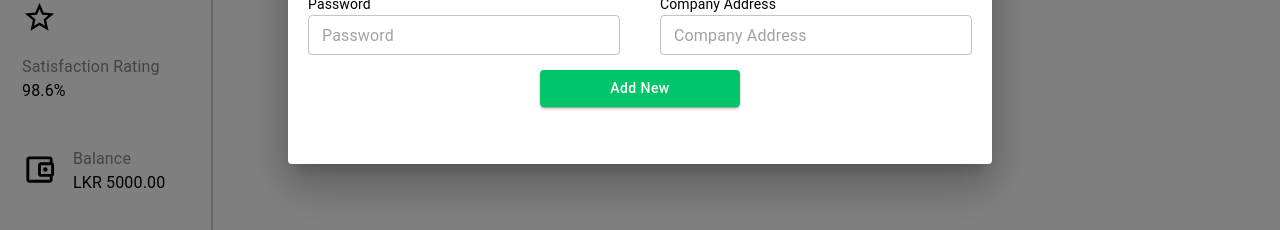
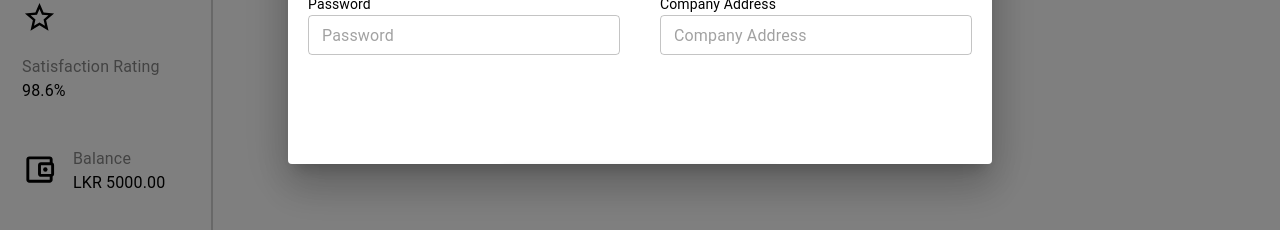
Before and after one commit to hashiniridmika/solar-company-management-system-we-bfrontend, a React (Create React App) app: page /user in a window 1280 px wide. Both pictures are taken after a click on the button "Add New". Shown: the part 536-766 px from the top of the page. Built offline with nearby package versions, Linux system fonts and the light colour scheme; no server answers.

Commit message:
Add new dialog box button is changed

```diff
--- a/src/components/AddNewBox/AddNewDialogBoxButton.js
+++ b/src/components/AddNewBox/AddNewDialogBoxButton.js
@@ -3,13 +3,15 @@ import { Button } from "@mui/material";
 
 export default function AddNewDialogBoxButton() {
   return (
-    <div>
+    <div
+      style={{ paddingLeft: "20px", paddingTop: "95px", paddingRight: "20px" }}
+    >
       <Button
         variant="contained"
         sx={{
           backgroundColor: "#00C569",
           textTransform: "none",
-          width: 200,
+          width: 278,
           "&:hover": {
             backgroundColor: "#00C569", // Change hover background color
             opacity: 0.8,
```
